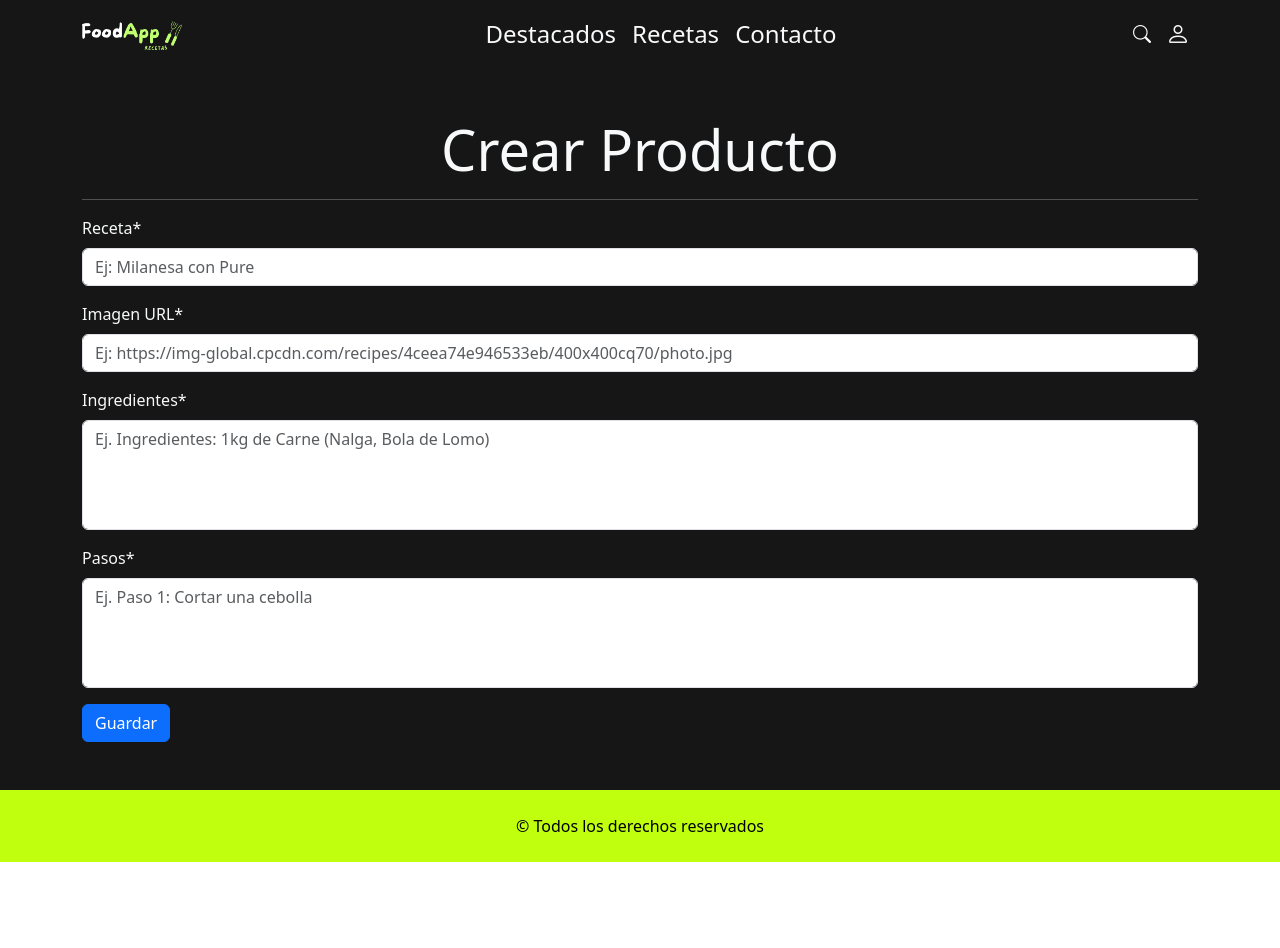
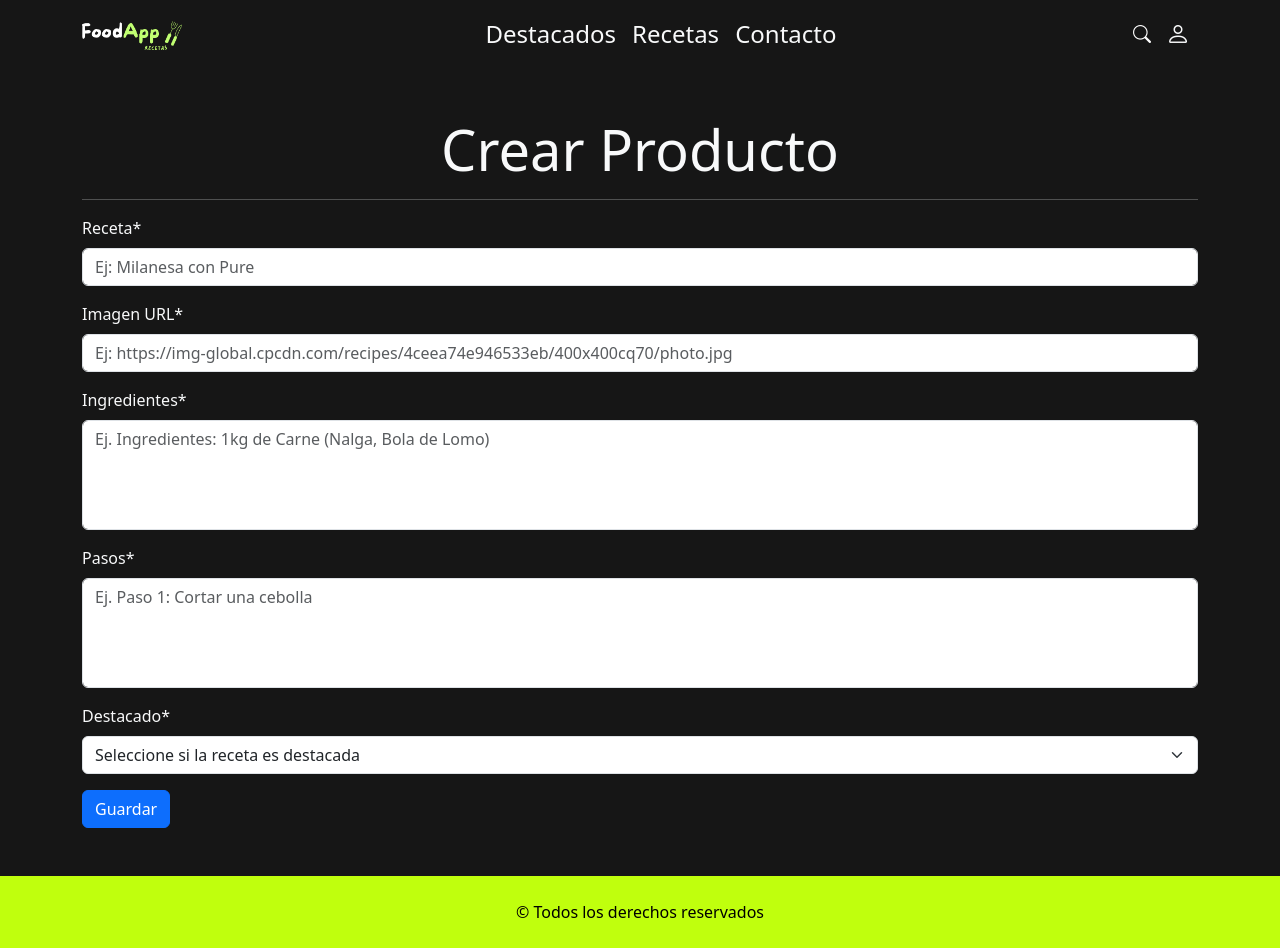
Before and after one commit to Juliancito1/Food-App, a React (Vite) app: page /administrador/crear in a window 1280 px wide. Before the commit the page ends 862 px from the top, so only its background shows below. Built offline with nearby package versions, Linux system fonts and the light colour scheme.

Commit message:
Se agrego un select en el componente FormularioReceta

```diff
--- a/src/components/FormularioReceta.jsx
+++ b/src/components/FormularioReceta.jsx
@@ -92,6 +92,17 @@ const FormularioReceta = () => {
               {errors.pasos?.message}
             </Form.Text>
             </Form.Group>
+            <Form.Group className="mb-3" controlId="formDestacado">
+            <Form.Label>Destacado*</Form.Label>
+            <Form.Select aria-label="Categoria" {...register("destacado",{required: 'Debe elegir una opcion'})}>
+            <option value=''>Seleccione si la receta es destacada</option>
+            <option value='Si'>Si</option>
+            <option value='No'>No</option>
+            </Form.Select>
+            <Form.Text className="text-danger">
+                {errors.destacado?.message}
+              </Form.Text>
+            </Form.Group>
             <Button variant="primary" type="submit">Guardar</Button>
             </Form>
         </Container>
```
